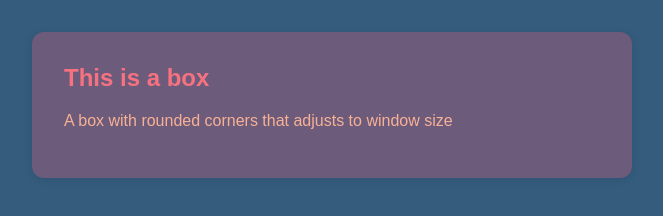
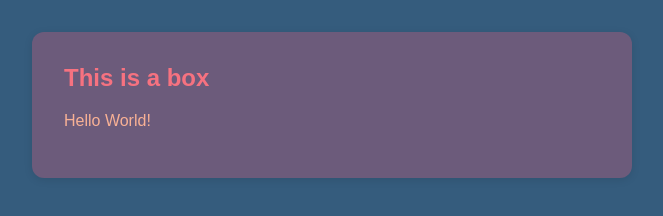
Before and after one commit to efrosty24/Demo-repo, a plain HTML site: page index.html in a window 1280 px wide. Shown: the whole page, without its empty margins (308-971 px from the left). Drawn offline with Linux system fonts and the light colour scheme.

Commit message:
changed the index file content

```diff
--- a/index.html
+++ b/index.html
@@ -11,7 +11,7 @@
     <script src="index.js"></script>
     <div class="flex_box">
       <h2>This is a box</h2>
-      <p>A box with rounded corners that adjusts to window size</p>
+      <p>Hello World!</p>
     </div>
   </body>
 </html>
```
